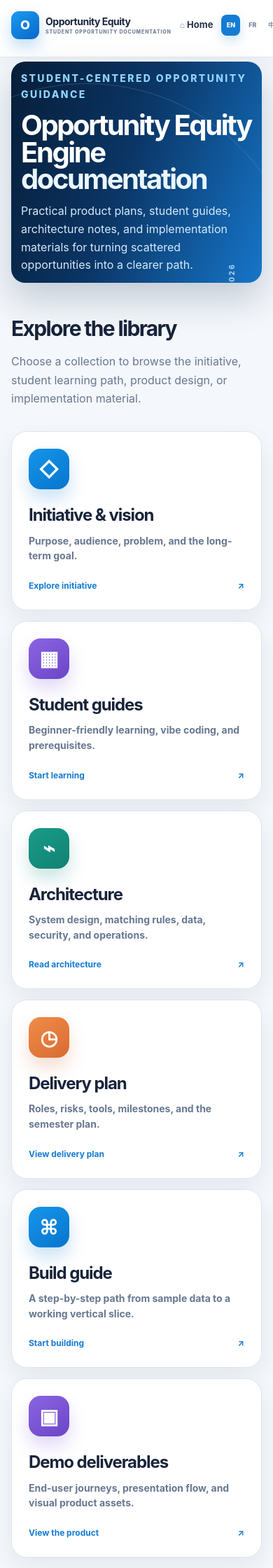
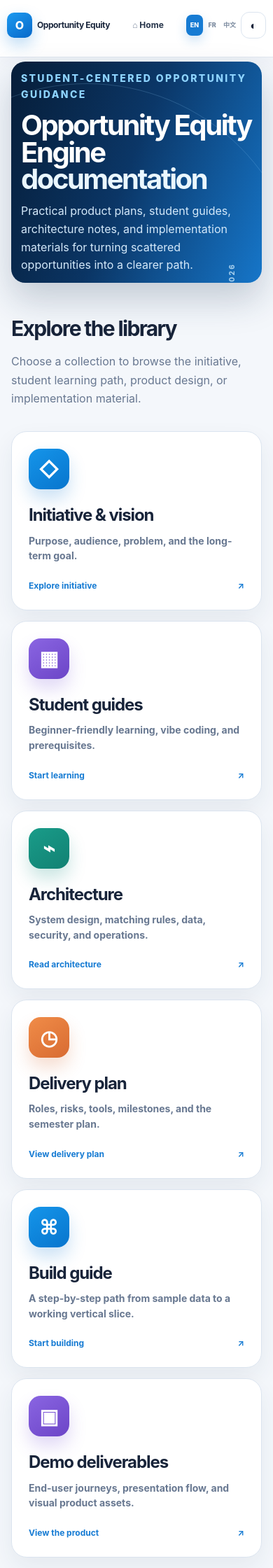
Before and after one commit to andyxuan2010/OpportunityEquityEngine, a Jekyll site: the page built from index.md, in a window 390 px wide. Shown: the top 2240 px of the page at 70% size. Built offline with Jekyll 4.4.1, drawn with Linux system fonts in a browser that asks for light colours.

Commit message:
Improve mobile documentation navigation

```diff
--- a/assets/css/style.scss
+++ b/assets/css/style.scss
@@ -285,4 +285,16 @@ button { font: inherit; }
   .document-content p, .document-content li { font-size: 15px; }
   .footer-inner { min-height: 70px; }
 }
+@media (max-width: 480px) {
+  .nav-inner { gap: 6px; padding-inline: 10px; }
+  .site-brand { gap: 7px; }
+  .brand-mark { width: 36px; height: 36px; border-radius: 10px; font-size: 16px; }
+  .brand-copy strong { font-size: 12px; }
+  .brand-copy small { display: none; }
+  .nav-primary a:first-child { font-size: 12px; }
+  .nav-secondary { gap: 4px; }
+  .language-switcher { gap: 1px; }
+  .language-option { min-width: 24px; min-height: 30px; padding: 0 2px; }
+  .theme-button { min-width: 36px; padding: 0 7px; }
+}
 @media (prefers-reduced-motion: reduce) { html { scroll-behavior: auto; } }
```
